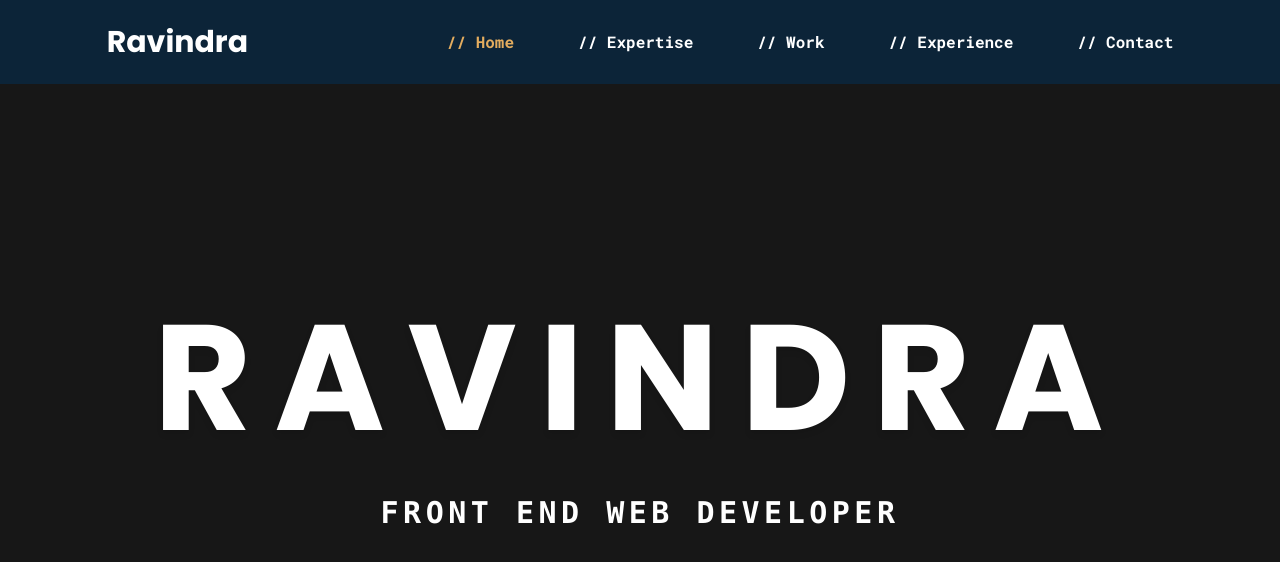
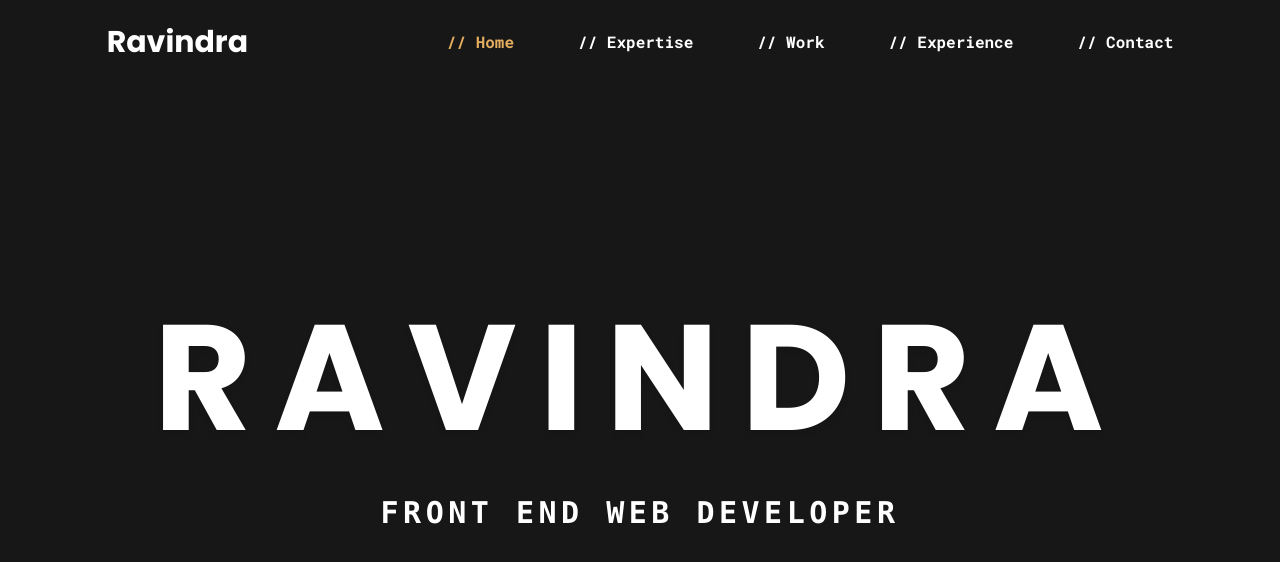
Before and after one commit to ravindra-23/portfolio, a React (Vite) app: page / in a window 1280 px wide. Shown: the top 562 px of the page. Built offline with nearby package versions, Linux system fonts and the light colour scheme.

Commit message:
add image

```diff
--- a/tailwind.config.js
+++ b/tailwind.config.js
@@ -4,7 +4,7 @@ export default {
   theme: {
     extend: {
       colors: {
-        primary: "#0C2438",
+        primary: "#171717",
         seconday: "#678094",
         accent: "#E4AD5F",
         light: "#A4B0BC",
@@ -13,6 +13,9 @@ export default {
       fontFamily: {
         poppins: ["Poppins", "sans-serif"],
         roboto: ["Roboto Mono", "monospace"],
+      },
+      backgroundImage: {
+        expertiseBg: "url('./assets/hello-world-bg.webp')",
       },
     },
   },
```
